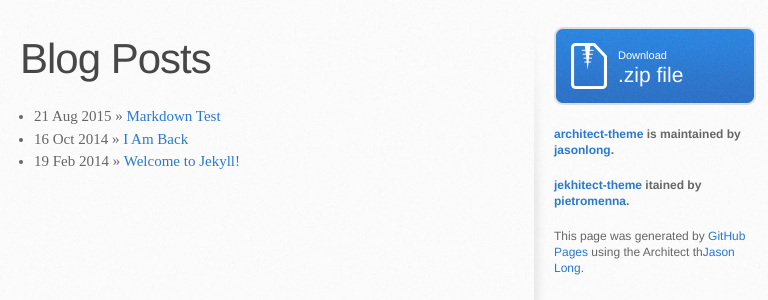
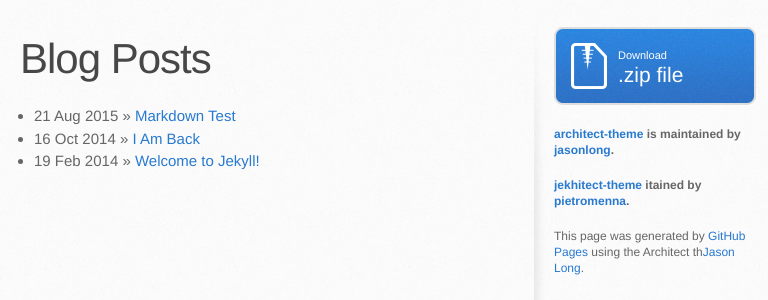
Before and after one commit to koalaxiaot/koalaxiaot.github.com, a Jekyll site: the page built from index.html, in a window 768 px wide. Shown: the part 235-535 px from the top of the page. Built offline with Jekyll 4.4.1, drawn with Linux system fonts in a browser that asks for light colours.

Commit message:
change fontfamily

```diff
--- a/stylesheets/stylesheet.css
+++ b/stylesheets/stylesheet.css
@@ -7,7 +7,7 @@
  */
 
 html {
-  font-family: 'Helvetica Neue', Helvetica, Arial, serif;
+  font-family: "Microsoft YaHei", 'Helvetica Neue', Helvetica, Arial, serif;
   -webkit-text-size-adjust: 100%; /* 2 */
   -ms-text-size-adjust: 100%; /* 2 */
 }
@@ -776,7 +776,6 @@
     font-size: 30px;
   }
   #main-content {
-  	font-family:"Microsoft YaHei";
     width: 490px;
   }
   #main-content h1:before,
```
